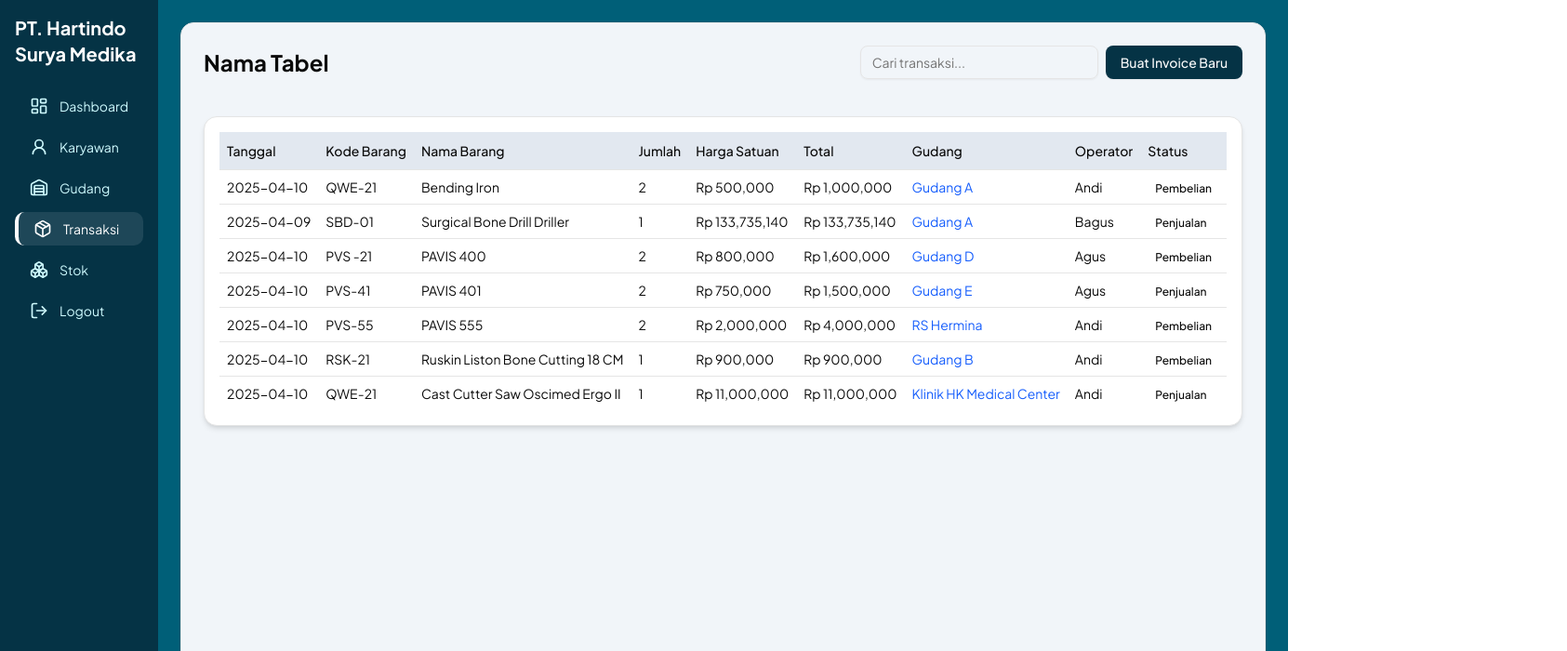
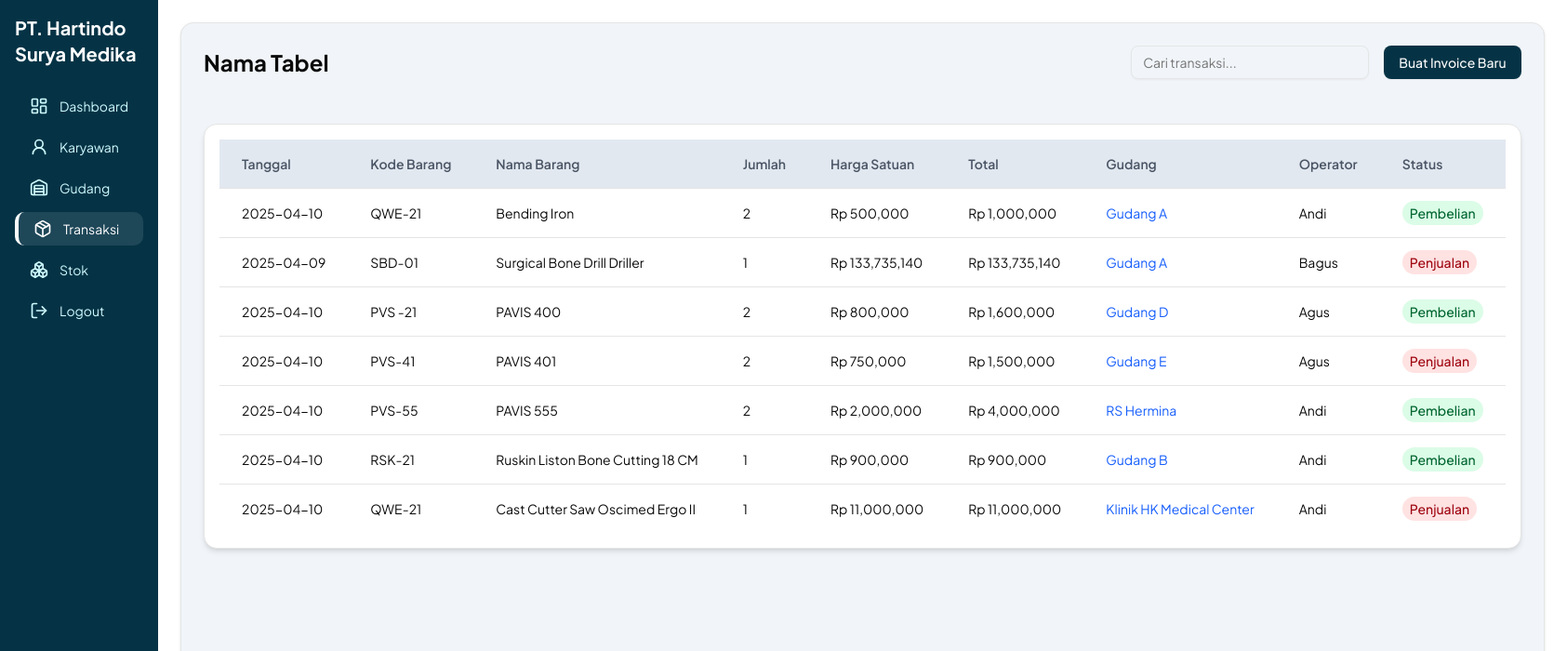
Before and after one commit to novalnabihan/SCM-SuryaMedika, a Next.js app: page /transaksi in a window 1280 px wide. Shown: the top 700 px of the page at 93% size, 1685 px wide, since content can reach past the window. Built offline with nearby package versions, Linux system fonts and the light colour scheme.

Commit message:
feat: added table to "Stok" page

```diff
--- /dev/null
+++ b/app/components/productdetailmodal.jsx
@@ -0,0 +1,65 @@
+import { Dialog, DialogTrigger, DialogContent, DialogHeader, DialogTitle } from "@/app/components/ui/dialog";
+import { Button } from "@/app/components/ui/button";
+import { Table, TableBody, TableCell, TableHead, TableHeader, TableRow } from "@/app/components/ui/table"; // Import komponen Table
+
+export default function ProductDetailModal({ product }) {
+  const dummyHistory = [
+    {
+      vendor_name: "Vendor A",
+      purchase_price: 10000,
+      purchase_date: "2024-03-10"
+    },
+    {
+      vendor_name: "Vendor B",
+      purchase_price: 10500,
+      purchase_date: "2024-04-15"
+    },
+    {
+      vendor_name: "Vendor A",
+      purchase_price: 12000,
+      purchase_date: "2024-04-20"
+    }
+  ];
+
+  return (
+    <Dialog>
+      <DialogTrigger asChild>
+        <Button variant="outline">Lihat Detail Stok</Button>
+      </DialogTrigger>
+      <DialogContent className="max-w-lg p-6"> {/* Update padding untuk dialog content */}
+        <DialogHeader>
+          <DialogTitle>Detail {product.name}</DialogTitle>
+        </DialogHeader>
+
+        <div className="mt-2 text-sm text-muted-foreground">
+          <p><strong>Harga Jual:</strong> Rp{product.price.toLocaleString()}</p>
+          <p><strong>Total Stok:</strong> {product.stock}</p>
+        </div>
+
+        <div className="mt-4">
+          <h2 className="text-base font-semibold mb-2">Historis Pembelian</h2>
+
+          {/* Table untuk menampilkan historis pembelian */}
+          <Table className="text-sm">
+            <TableHeader>
+              <TableRow>
+                <TableHead>Vendor</TableHead>
+                <TableHead>Harga Beli</TableHead>
+                <TableHead>Tanggal</TableHead>
+              </TableRow>
+            </TableHeader>
+            <TableBody>
+              {dummyHistory.map((item, index) => (
+                <TableRow key={index}>
+                  <TableCell>{item.vendor_name}</TableCell>
+                  <TableCell>Rp{item.purchase_price.toLocaleString()}</TableCell>
+                  <TableCell>{item.purchase_date}</TableCell>
+                </TableRow>
+              ))}
+            </TableBody>
+          </Table>
+        </div>
+      </DialogContent>
+    </Dialog>
+  );
+}
--- /dev/null
+++ b/app/components/ui/label.jsx
@@ -0,0 +1,23 @@
+"use client"
+
+import * as React from "react"
+import * as LabelPrimitive from "@radix-ui/react-label"
+
+import { cn } from "@/lib/utils"
+
+function Label({
+  className,
+  ...props
+}) {
+  return (
+    <LabelPrimitive.Root
+      data-slot="label"
+      className={cn(
+        "flex items-center gap-2 text-sm leading-none font-medium select-none group-data-[disabled=true]:pointer-events-none group-data-[disabled=true]:opacity-50 peer-disabled:cursor-not-allowed peer-disabled:opacity-50",
+        className
+      )}
+      {...props} />
+  );
+}
+
+export { Label }
--- a/app/layout.js
+++ b/app/layout.js
@@ -13,7 +13,7 @@ export default function RootLayout({ children }) {
       <body className="antialiased">
         <div className="flex min-h-screen">
           <Sidebar />
-          <main className="flex-1 bg-cyan-800 p-6">
+          <main className="flex-1 bg-white p-6">
             {children}
           </main>
         </div>
--- a/app/transaksi/page.js
+++ b/app/transaksi/page.js
@@ -15,134 +15,178 @@ import Link from "next/link";
 const dataTransaksi = [
   {
     id: 1,
-    tanggal: '2025-04-10',
-    kode: 'QWE-21',
-    barang: 'Bending Iron',
+    tanggal: "2025-04-10",
+    kode: "QWE-21",
+    barang: "Bending Iron",
     jumlah: 2,
     hargasatuan: 500000,
     total: 1000000,
-    jenis: 'Pembelian',
-    gudang: 'Gudang A',
-    operator: 'Andi'
+    jenis: "Pembelian",
+    gudang: "Gudang A",
+    operator: "Andi",
   },
   {
     id: 2,
-    tanggal: '2025-04-09',
-    kode: 'SBD-01',
-    barang: 'Surgical Bone Drill Driller',
+    tanggal: "2025-04-09",
+    kode: "SBD-01",
+    barang: "Surgical Bone Drill Driller",
     jumlah: 1,
     hargasatuan: 133735140,
     total: 133735140,
-    jenis: 'Penjualan',
-    gudang: 'Gudang A',
-    operator: 'Bagus'
+    jenis: "Penjualan",
+    gudang: "Gudang A",
+    operator: "Bagus",
   },
   {
     id: 3,
-    tanggal: '2025-04-10',
-    kode: 'PVS -21',
-    barang: 'PAVIS 400',
+    tanggal: "2025-04-10",
+    kode: "PVS -21",
+    barang: "PAVIS 400",
     jumlah: 2,
     hargasatuan: 800000,
     total: 1600000,
-    jenis: 'Pembelian',
-    gudang: 'Gudang D',
-    operator: 'Agus'
+    jenis: "Pembelian",
+    gudang: "Gudang D",
+    operator: "Agus",
   },
   {
     id: 4,
-    tanggal: '2025-04-10',
-    kode: 'PVS-41',
-    barang: 'PAVIS 401',
+    tanggal: "2025-04-10",
+    kode: "PVS-41",
+    barang: "PAVIS 401",
     jumlah: 2,
     hargasatuan: 750000,
     total: 1500000,
-    jenis: 'Penjualan',
-    gudang: 'Gudang E',
-    operator: 'Agus'
+    jenis: "Penjualan",
+    gudang: "Gudang E",
+    operator: "Agus",
   },
   {
     id: 5,
-    tanggal: '2025-04-10',
-    kode: 'PVS-55',
-    barang: 'PAVIS 555',
+    tanggal: "2025-04-10",
+    kode: "PVS-55",
+    barang: "PAVIS 555",
     jumlah: 2,
     hargasatuan: 2000000,
     total: 4000000,
-    jenis: 'Pembelian',
-    gudang: 'RS Hermina',
-    operator: 'Andi'
+    jenis: "Pembelian",
+    gudang: "RS Hermina",
+    operator: "Andi",
   },
   {
     id: 6,
-    tanggal: '2025-04-10',
-    kode: 'RSK-21',
-    barang: 'Ruskin Liston Bone Cutting 18 CM',
+    tanggal: "2025-04-10",
+    kode: "RSK-21",
+    barang: "Ruskin Liston Bone Cutting 18 CM",
     jumlah: 1,
     hargasatuan: 900000,
     total: 900000,
-    jenis: 'Pembelian',
-    gudang: 'Gudang B',
-    operator: 'Andi'
+    jenis: "Pembelian",
+    gudang: "Gudang B",
+    operator: "Andi",
   },
   {
     id: 7,
-    tanggal: '2025-04-10',
-    kode: 'QWE-21',
-    barang: 'Cast Cutter Saw Oscimed Ergo II',
+    tanggal: "2025-04-10",
+    kode: "QWE-21",
+    barang: "Cast Cutter Saw Oscimed Ergo II",
     jumlah: 1,
     hargasatuan: 11000000,
     total: 11000000,
-    jenis: 'Penjualan',
-    gudang: 'Klinik HK Medical Center',
-    operator: 'Andi'
+    jenis: "Penjualan",
+    gudang: "Klinik HK Medical Center",
+    operator: "Andi",
   },
 ];
 
 export default function InvoiceTable() {
   return (
     <Card className="p-6 bg-slate-100 min-h-screen">
-      <div className="flex items-center justify-between mb-4">
+      <div className="flex items-center justify-between mb-6">
         <h1 className="text-2xl font-bold">Nama Tabel</h1>
-        <div className="flex gap-2">
-          <Input placeholder="Cari transaksi..." className="w-64" />
-          <Button className= "bg-cyan-950">Buat Invoice Baru</Button>
+        <div className="flex gap-4">
+          <Input placeholder="Cari transaksi..." className="w-64 p-3 text-sm" />
+          <Button className="bg-cyan-950">Buat Invoice Baru</Button>
         </div>
       </div>
 
       <Card className="p-4 shadow-md rounded-xl">
         <ScrollArea>
-          <Table>
+          <Table className="table-auto">
             <TableHeader>
               <TableRow className="bg-slate-200">
-                <TableHead>Tanggal</TableHead>
-                <TableHead>Kode Barang</TableHead>
-                <TableHead>Nama Barang</TableHead>
-                <TableHead>Jumlah</TableHead>
-                <TableHead>Harga Satuan</TableHead>
-                <TableHead>Total</TableHead>
-                <TableHead>Gudang</TableHead>
-                <TableHead>Operator</TableHead>
-                <TableHead>Status</TableHead>
+                <TableHead className="px-6 py-4 text-sm font-semibold text-gray-600">
+                  Tanggal
+                </TableHead>
+                <TableHead className="px-6 py-4 text-sm font-semibold text-gray-600">
+                  Kode Barang
+                </TableHead>
+                <TableHead className="px-6 py-4 text-sm font-semibold text-gray-600">
+                  Nama Barang
+                </TableHead>
+                <TableHead className="px-6 py-4 text-sm font-semibold text-gray-600">
+                  Jumlah
+                </TableHead>
+                <TableHead className="px-6 py-4 text-sm font-semibold text-gray-600">
+                  Harga Satuan
+                </TableHead>
+                <TableHead className="px-6 py-4 text-sm font-semibold text-gray-600">
+                  Total
+                </TableHead>
+                <TableHead className="px-6 py-4 text-sm font-semibold text-gray-600">
+                  Gudang
+                </TableHead>
+                <TableHead className="px-6 py-4 text-sm font-semibold text-gray-600">
+                  Operator
+                </TableHead>
+                <TableHead className="px-6 py-4 text-sm font-semibold text-gray-600">
+                  Status
+                </TableHead>
               </TableRow>
             </TableHeader>
             <TableBody>
               {dataTransaksi.map((transaksi) => (
-                <TableRow key={transaksi.id}>
-                  <TableCell>{transaksi.tanggal}</TableCell>
-                  <TableCell>{transaksi.kode}</TableCell>
-                  <TableCell>{transaksi.barang}</TableCell>
-                  <TableCell>{transaksi.jumlah}</TableCell>
-                  <TableCell>Rp {transaksi.hargasatuan.toLocaleString()}</TableCell>
-                  <TableCell>Rp {transaksi.total.toLocaleString()}</TableCell>
-                  <TableCell>
-                    <Link href={`/gudang/${transaksi.gudang.toLowerCase().replace(" ", "-")}`}>
-                      <span className="text-blue-600 hover:underline cursor-pointer">{transaksi.gudang}</span>
+                <TableRow key={transaksi.id} className="hover:bg-gray-50">
+                  <TableCell className="px-6 py-4 text-sm">
+                    {transaksi.tanggal}
+                  </TableCell>
+                  <TableCell className="px-6 py-4 text-sm">
+                    {transaksi.kode}
+                  </TableCell>
+                  <TableCell className="px-6 py-4 text-sm">
+                    {transaksi.barang}
+                  </TableCell>
+                  <TableCell className="px-6 py-4 text-sm">
+                    {transaksi.jumlah}
+                  </TableCell>
+                  <TableCell className="px-6 py-4 text-sm">
+                    Rp {transaksi.hargasatuan.toLocaleString()}
+                  </TableCell>
+                  <TableCell className="px-6 py-4 text-sm">
+                    Rp {transaksi.total.toLocaleString()}
+                  </TableCell>
+                  <TableCell className="px-6 py-4 text-sm">
+                    <Link
+                      href={`/gudang/${transaksi.gudang
+                        .toLowerCase()
+                        .replace(" ", "-")}`}
+                    >
+                      <span className="text-blue-600 hover:underline cursor-pointer">
+                        {transaksi.gudang}
+                      </span>
                     </Link>
                   </TableCell>
-                  <TableCell>{transaksi.operator}</TableCell>
-                  <TableCell>
-                    <span className={`bg-${transaksi.jenis === 'Pembelian' ? 'green' : 'red'}-100 text-${transaksi.jenis === 'Pembelian' ? 'green' : 'red'}-800 text-xs font-medium px-2 py-1 rounded-full`}>
+                  <TableCell className="px-6 py-4 text-sm">
+                    {transaksi.operator}
+                  </TableCell>
+                  <TableCell className="px-6 py-4 text-sm">
+                    <span
+                      className={`text-sm px-2 py-1 rounded-full font-medium ${
+                        transaksi.jenis === "Pembelian"
+                          ? "bg-green-100 text-green-800"
+                          : "bg-red-100 text-red-800"
+                      }`}
+                    >
                       {transaksi.jenis}
                     </span>
                   </TableCell>
--- a/package.json
+++ b/package.json
@@ -14,6 +14,7 @@
     "@mui/material": "^7.0.2",
     "@mui/x-data-grid": "^7.28.3",
     "@radix-ui/react-dialog": "^1.1.11",
+    "@radix-ui/react-label": "^2.1.4",
     "@radix-ui/react-scroll-area": "^1.2.6",
     "@radix-ui/react-slot": "^1.2.0",
     "class-variance-authority": "^0.7.1",
```
Also changed, not shown: app/stok/page.js (+102 -23 lines), 1 other file (tests, documents, lock files or other folders).
